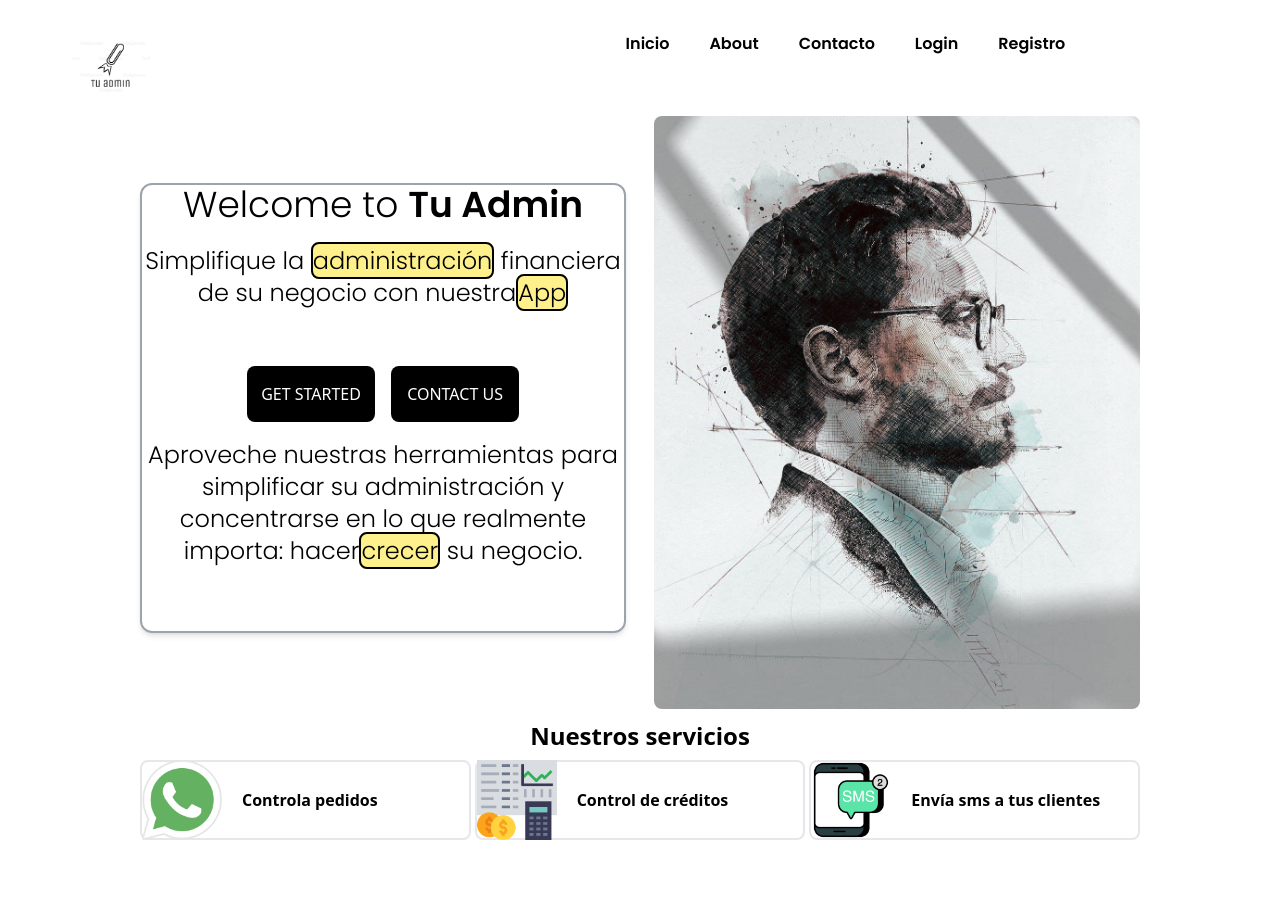
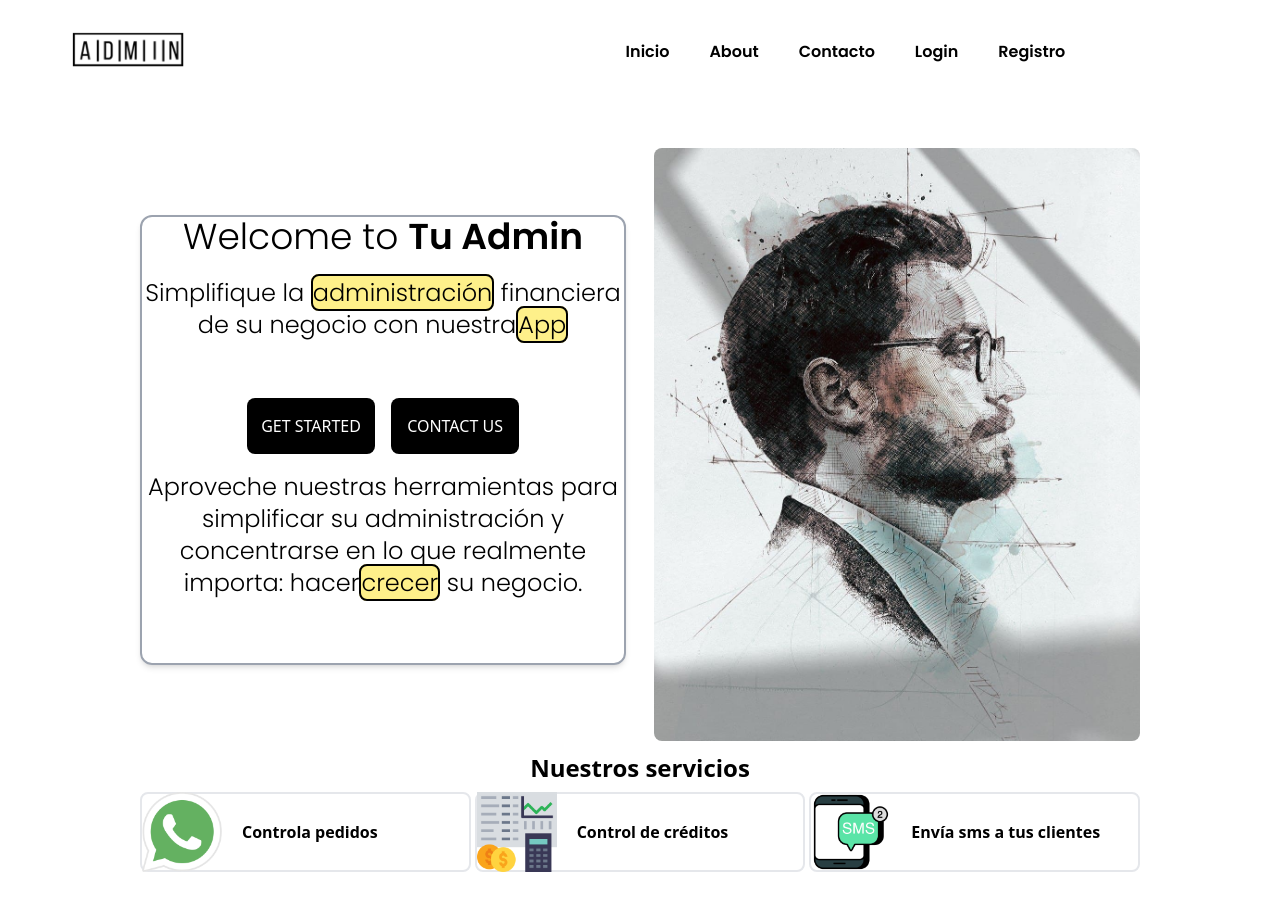
Before and after one commit to EuclidesRomero/Frontend-admin, a React (Vite) app: page / in a window 1280 px wide. Before the commit the page ends 872 px from the top, so only its background shows below. Built offline with nearby package versions, Linux system fonts and the light colour scheme; no server answers.

Commit message:
corrigiendo logo

```diff
--- a/src/components/Header.tsx
+++ b/src/components/Header.tsx
@@ -14,14 +14,14 @@ const Header = () => {
     <>
       <div className="flex ">
         <div className="ml-10 w-2/6">
-          <div className="size-20 ">
+          <div className="size-28 ">
             <Link to="/">
-              <img src="/img/admin.png" alt="Logo" />
+              <img src="/img/logop.png" alt="Logo" />
             </Link>
           </div>
         </div>
         <div className="hidden md:flex md:w-2/4  justify-end " style={{ fontFamily: "'Roboto Serif', serif" }}>
-          <nav className="flex flex-row justify-evenly mr-5 -mt-4">
+          <nav className="flex flex-row justify-evenly mr-5 -mt-2">
             <ul className="flex gap-10 mt-4">
               <li className="text-1xl font-semibold poppins-light"><Link to="/">Inicio</Link></li>
               <li className="text-1xl font-semibold poppins-light"><Link to="/about">About</Link></li>
```
Also changed, not shown: public/img/logoPrincipal.png (added), public/img/logop.png (added).
